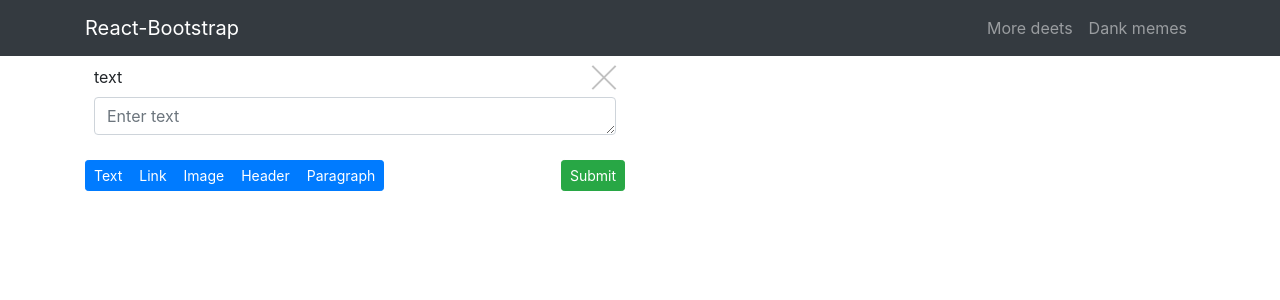
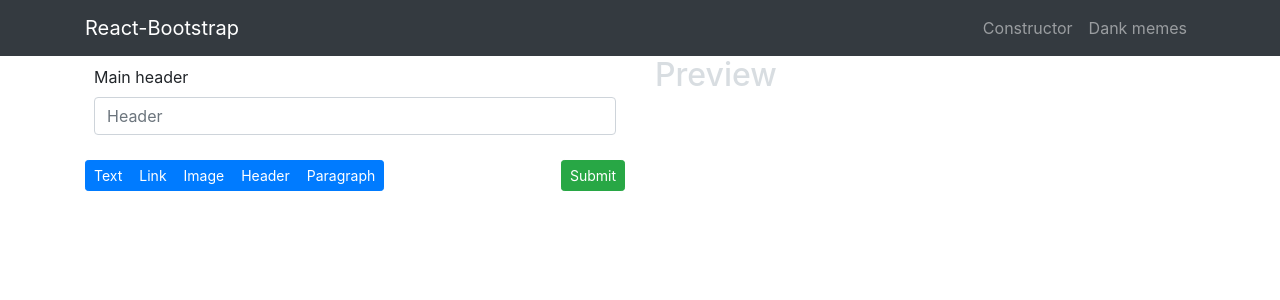
Before and after one commit to ArtemyNouveau/IgorConstructor, a React (Create React App) app: page / in a window 1280 px wide. Shown: the top 300 px of the page. Built offline with nearby package versions, Linux system fonts and the light colour scheme.

Commit message:
few hotfixes

```diff
--- a/package.json
+++ b/package.json
@@ -6,6 +6,7 @@
     "@testing-library/jest-dom": "^4.2.4",
     "@testing-library/react": "^9.3.2",
     "@testing-library/user-event": "^7.1.2",
+    "axios": "^0.19.2",
     "bootstrap": "^4.4.1",
     "immutability-helper": "^3.0.2",
     "react": "^16.13.1",
--- a/src/Components/Article/Article.js
+++ b/src/Components/Article/Article.js
@@ -14,11 +14,11 @@ const article = (props) => {
                     switch (field.inputType) {
                         case inputType.text:
                             return (
-                                <p style={{display: "inline"}}>{field.text}</p>
+                                <p key={index} style={{display: "inline"}}>{field.text}</p>
                             )
                         case inputType.link:
                             return (
-                                <a target="_blank"
+                                <a key={index} target="_blank"
                                    style={{display: "inline"}}
                                    href={field.url}>
                                     {field.text}
@@ -26,21 +26,25 @@ const article = (props) => {
                             )
                         case inputType.image:
                             return (
-                                <div>
+                                <div key={index}>
                                     image
                                 </div>
                             )
                         case inputType.header:
                             return (
-                                <h3>
+                                <h3 key={index}>
                                     {field.text}
                                 </h3>
                             )
+                        case inputType.mainHeader:
+                            return (
+                                <h2 key={index}>{field.text}</h2>
+                            )
                         case inputType.gap:
-                            return <br/>
+                            return <br key={index}/>
                         default:
                             return (
-                                <div>
+                                <div key={index}>
                                     def
                                 </div>
                             )
--- a/src/Components/Form/InputForm.js
+++ b/src/Components/Form/InputForm.js
@@ -12,14 +12,13 @@ class InputForm extends Component {
     state = {
         fieldset: [
             {
-                inputType: inputType.text,
+                inputType: inputType.mainHeader,
                 text: ''
             }
         ]
     }
 
     onTextChange = (event, key) => {
-        key = Number(key)
         let fields = JSON.parse(JSON.stringify(this.state.fieldset));
 
         fields[key] = {
@@ -33,11 +32,22 @@ class InputForm extends Component {
     }
 
     onHeaderChange = (event, key) => {
-        key = Number(key)
         let fields = JSON.parse(JSON.stringify(this.state.fieldset));
 
         fields[key] = {
             inputType: inputType.header,
+            text: event.target.value
+        }
+
+        this.setState({fieldset: fields})
+        this.props.setFields(fields)
+    }
+
+    onMainHeaderChange = (event, index) => {
+        let fields = JSON.parse(JSON.stringify(this.state.fieldset));
+
+        fields[index] = {
+            inputType: inputType.mainHeader,
             text: event.target.value
         }
 
@@ -125,6 +135,7 @@ class InputForm extends Component {
             inputType: inputType.gap,
         })
         this.setState({fieldset: fields})
+        this.props.setFields(fields)
     }
 
     onAddHeader = () => {
@@ -153,6 +164,7 @@ class InputForm extends Component {
         fields.splice(key, 1)
 
         this.setState({fieldset: fields})
+        this.props.setFields(fields)
     }
 
     render() {
@@ -177,7 +189,7 @@ class InputForm extends Component {
             switch (field.inputType) {
                 case inputType.text:
                     return (
-                        <div className={styles.InputContainer}>
+                        <div key={index} className={styles.InputContainer}>
                             <Form.Group controlId={index}>
                                 <Form.Label>text</Form.Label>
                                 <Form.Control as="textarea"
@@ -194,7 +206,7 @@ class InputForm extends Component {
                     )
                 case inputType.link:
                     return (
-                        <div className={styles.InputContainer}>
+                        <div key={index} className={styles.InputContainer}>
                             <Row>
                                 <Col>
                                     <Form.Group controlId={index + 'text'}>
@@ -222,7 +234,7 @@ class InputForm extends Component {
                     )
                 case inputType.image:
                     return (
-                        <div className={styles.InputContainer}>
+                        <div key={index} className={styles.InputContainer}>
                             <Form.Group controlId={index}>
                                 <Form.Label>Image</Form.Label>
                                 <Form.File
@@ -240,7 +252,7 @@ class InputForm extends Component {
                     )
                 case inputType.header:
                     return (
-                        <div className={styles.InputContainer}>
+                        <div key={index} className={styles.InputContainer}>
                             <Form.Group controlId={index}>
                                 <Form.Label>text</Form.Label>
                                 <Form.Control type="text"
@@ -253,8 +265,21 @@ class InputForm extends Component {
                             </Form.Group>
                         </div>
                     )
+                case inputType.mainHeader:
+                    return (
+                        <div key={index} className={styles.InputContainer}>
+                            <Form.Group controlId={index}>
+                                <Form.Label>Main header</Form.Label>
+                                <Form.Control type="text"
+                                              onChange={(event) => {
+                                                  this.onMainHeaderChange(event, index)
+                                              }}
+                                              placeholder="Header"/>
+                            </Form.Group>
+                        </div>
+                    )
                 case inputType.gap :
-                    return <div className={styles.InputContainer}
+                    return <div key={index} className={styles.InputContainer}
                                 style={{
                                     // border: '1px solid #ced4da',
                                     padding: '16px',
@@ -264,7 +289,7 @@ class InputForm extends Component {
                     </div>
                 default:
                     return (
-                        <div className={styles.InputContainer}>
+                        <div key={index} className={styles.InputContainer}>
                             <Form.Group controlId={index}>
                                 <Form.Label>text</Form.Label>
                                 <Form.Control as="textarea"
--- a/src/Components/Navigation/Navigation.js
+++ b/src/Components/Navigation/Navigation.js
@@ -10,12 +10,10 @@ const navigation = (props) => {
                 <Navbar.Collapse id="responsive-navbar-nav">
                     <Nav className="mr-auto"/>
                     <Nav>
-                        <Nav.Link exact
-                                  href="#constructor">
-                            More deets
+                        <Nav.Link exact>
+                            Constructor
                         </Nav.Link>
-                        <Nav.Link exact
-                                  href="#articles">
+                        <Nav.Link exact>
                             Dank memes
                         </Nav.Link>
                     </Nav>
--- a/src/Containers/Constructor/Constructors.js
+++ b/src/Containers/Constructor/Constructors.js
@@ -11,8 +11,13 @@ class Constructor extends Component {
             <Row>
                 <Col>
                     <InputForm/>
+                    <div className="d-block d-lg-none d-xl-none">
+                        <h2 style={{color: "rgba(206,212,218,0.8)"}}>Preview</h2>
+                        <Article/>
+                    </div>
                 </Col>
-                <Col>
+                <Col className="d-none d-lg-block d-xl-block">
+                    <h2 style={{color: "rgba(206,212,218,0.8)"}}>Preview</h2>
                     <Article/>
                 </Col>
             </Row>
--- a/src/inputTypes.js
+++ b/src/inputTypes.js
@@ -3,3 +3,4 @@ export const link = 'link'
 export const image = 'img'
 export const gap = 'gap'
 export const header = 'header'
+export const mainHeader = 'mainHeader'
```
Also changed, not shown: 1 other file (tests, documents, lock files or other folders).
